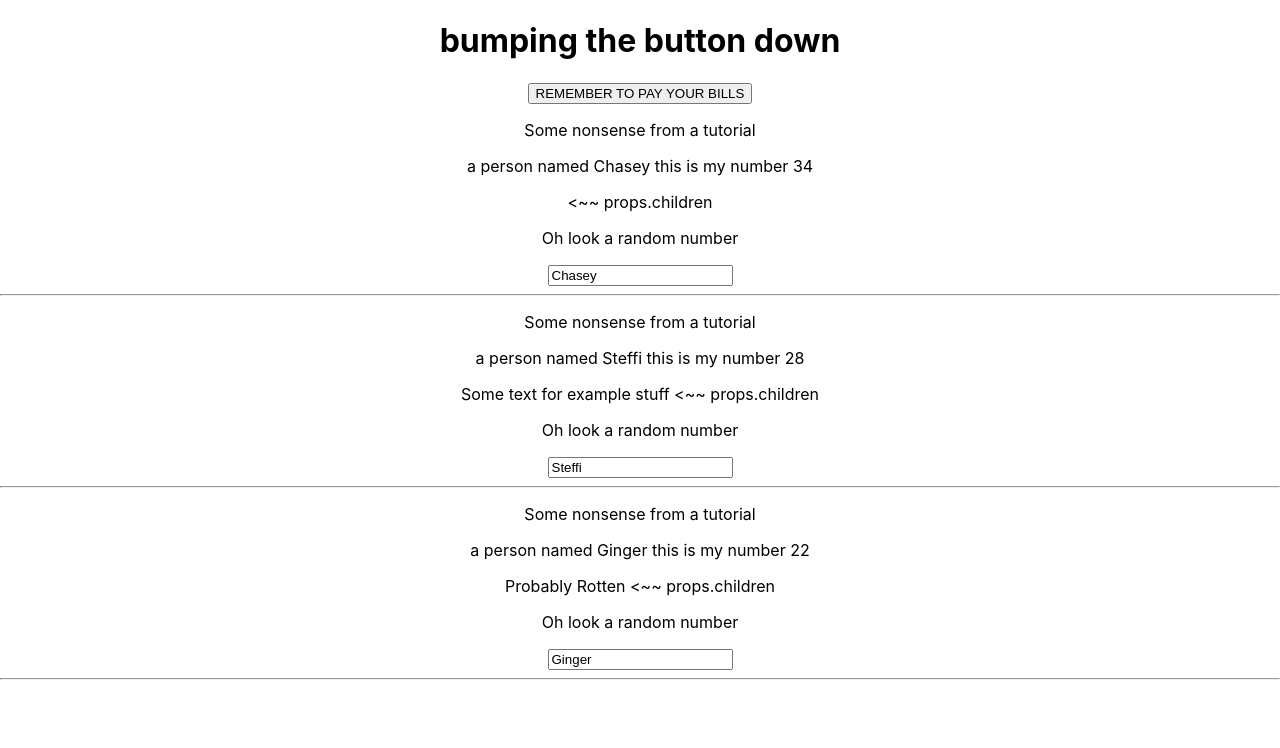
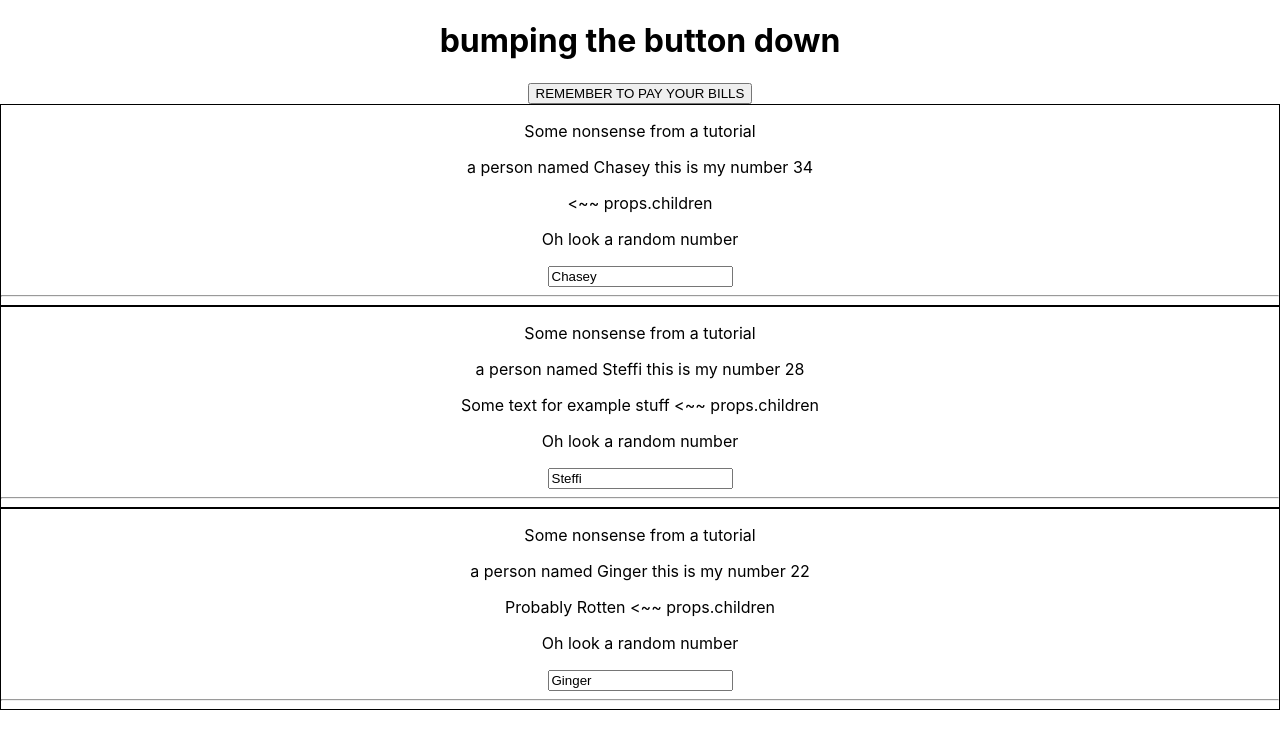
Before and after one commit to Josh-Darling13/skilltooling, a React (Create React App) app: page / in a window 1280 px wide. Shown: the top 748 px of the page. Built offline with nearby package versions, Linux system fonts and the light colour scheme.

Commit message:
imported file

```diff
--- a/src/Person/Person.css
+++ b/src/Person.css
@@ -3,5 +3,5 @@ file for styling Person.js
 */
 
 .Person{
-    border: black solid 1px;
+    border:  1px solid #000;
 }
--- a/src/Person.js
+++ b/src/Person.js
@@ -1,5 +1,5 @@
 import React from "react";
-
+import './Person.css'
 
 /*
 Useage of props and state,
@@ -12,7 +12,7 @@ const person = (props) =>{
     let rando = Math.floor(Math.random()* 30);
 
     return (
-        <div>
+        <div className="Person" >
             <p>Some nonsense from a tutorial</p>
             <p onClick={props.tagclick}>a person named {props.name} this is my number {props.age}</p>
             <p>{props.children} &lt;~~ props.children</p>
```
